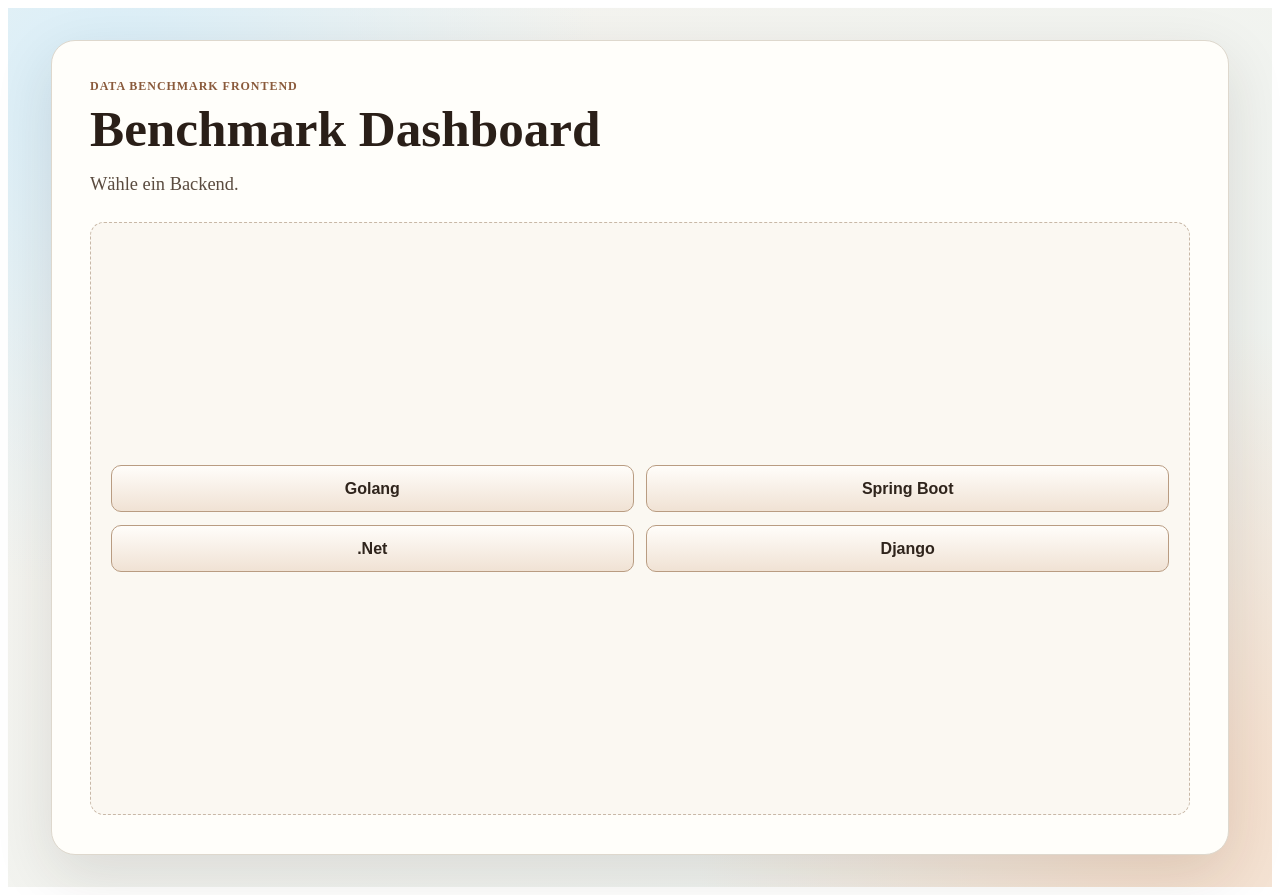
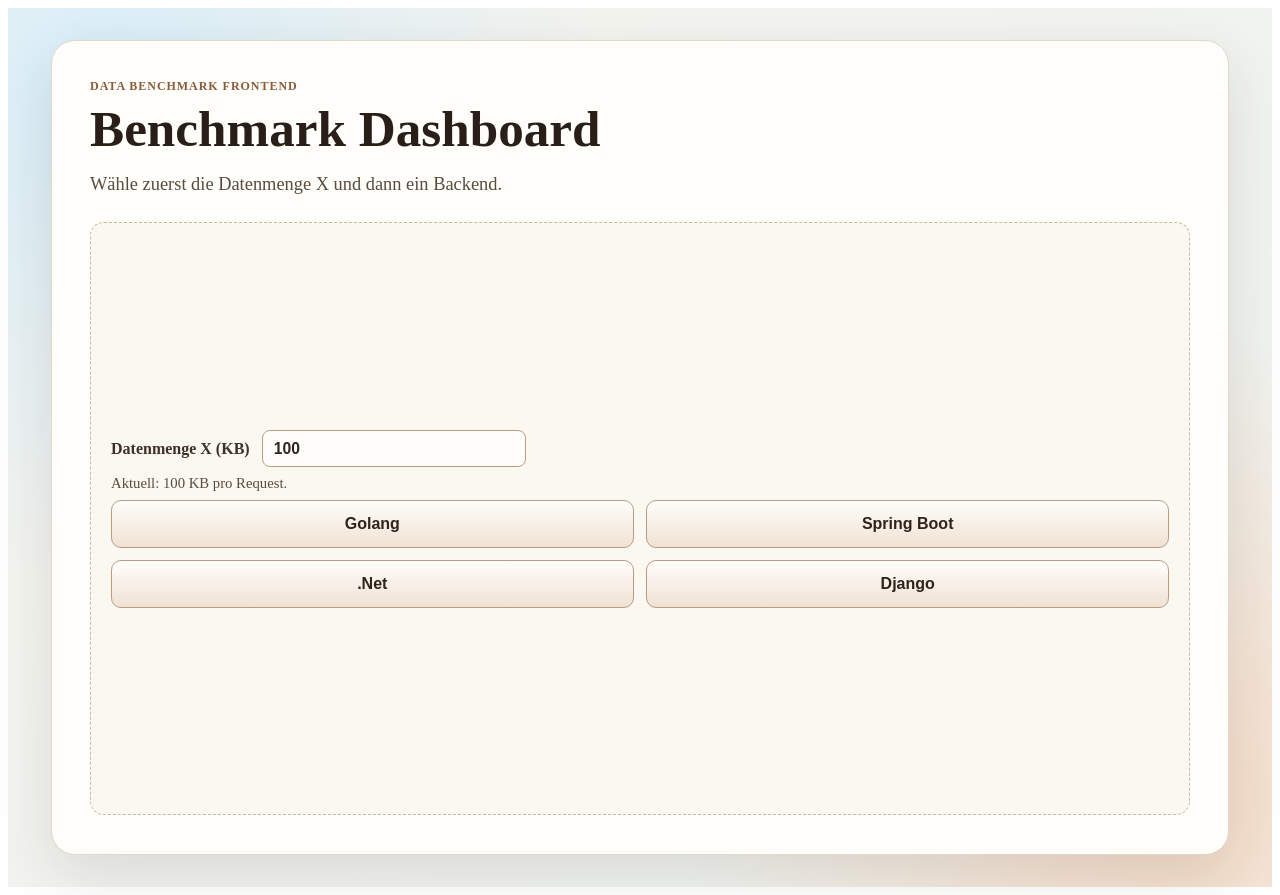
Before and after one commit to Khroxx/data_benchmark_frontend, an Angular app: page / in a window 1280 px wide. Built offline with nearby package versions, Linux system fonts and the light colour scheme.

Commit message:
add x input field for benchmark data size

```diff
--- a/src/app/app.html
+++ b/src/app/app.html
@@ -3,10 +3,26 @@
     <header class="panel-header">
       <p class="eyebrow">Data Benchmark Frontend</p>
       <h1 id="benchmark-title">Benchmark Dashboard</h1>
-      <p class="subtitle">Wähle ein Backend.</p>
+      <p class="subtitle">Wähle zuerst die Datenmenge X und dann ein Backend.</p>
     </header>
 
     <div class="panel-body" role="status" aria-live="polite">
+      <div class="size-input-row">
+        <label class="size-label" for="size-kb-input">Datenmenge X (KB)</label>
+        <input
+          id="size-kb-input"
+          class="size-input"
+          type="number"
+          min="1"
+          max="50000"
+          step="1"
+          [value]="sizeKb"
+          (input)="onSizeKbInput($event)"
+        />
+      </div>
+
+      <p class="size-hint">Aktuell: {{ sizeKb }} KB pro Request.</p>
+
       <div class="backend-grid" role="group" aria-label="Benchmark Backends">
         @for (backend of backends; track backend.key) {
           <button class="backend-button" type="button" [attr.data-backend]="backend.key">
--- a/src/app/app.scss
+++ b/src/app/app.scss
@@ -71,6 +71,39 @@
 	margin: 0;
 }
 
+.size-input-row {
+	display: flex;
+	align-items: center;
+	gap: 0.75rem;
+	flex-wrap: wrap;
+}
+
+.size-label {
+	font-weight: 700;
+	color: #3d3127;
+}
+
+.size-input {
+	width: min(240px, 100%);
+	padding: 0.55rem 0.7rem;
+	border-radius: 8px;
+	border: 1px solid #b99c82;
+	background: #fffdfa;
+	color: #2f241c;
+	font-size: 0.98rem;
+	font-weight: 600;
+}
+
+.size-input:focus {
+	outline: 2px solid #c78e63;
+	outline-offset: 2px;
+}
+
+.size-hint {
+	font-size: 0.92rem;
+	color: #5b4b3f;
+}
+
 .panel-note {
 	font-weight: 600;
 	color: #3d3127;
@@ -121,4 +154,8 @@
 	.backend-grid {
 		grid-template-columns: 1fr;
 	}
+
+	.size-input {
+		width: 100%;
+	}
 }
--- a/src/app/app.ts
+++ b/src/app/app.ts
@@ -6,10 +6,23 @@
   styleUrl: './app.scss',
 })
 export class App {
+  protected sizeKb = 100;
+
   protected readonly backends = [
     { key: 'golang', label: 'Golang' },
     { key: 'spring', label: 'Spring Boot' },
     { key: 'dotnet', label: '.Net' },
     { key: 'django', label: 'Django' },
   ];
+
+  protected onSizeKbInput(event: Event): void {
+    const value = Number((event.target as HTMLInputElement).value);
+
+    if (Number.isNaN(value)) {
+      this.sizeKb = 100;
+      return;
+    }
+
+    this.sizeKb = Math.min(50000, Math.max(1, Math.trunc(value)));
+  }
 }
```
